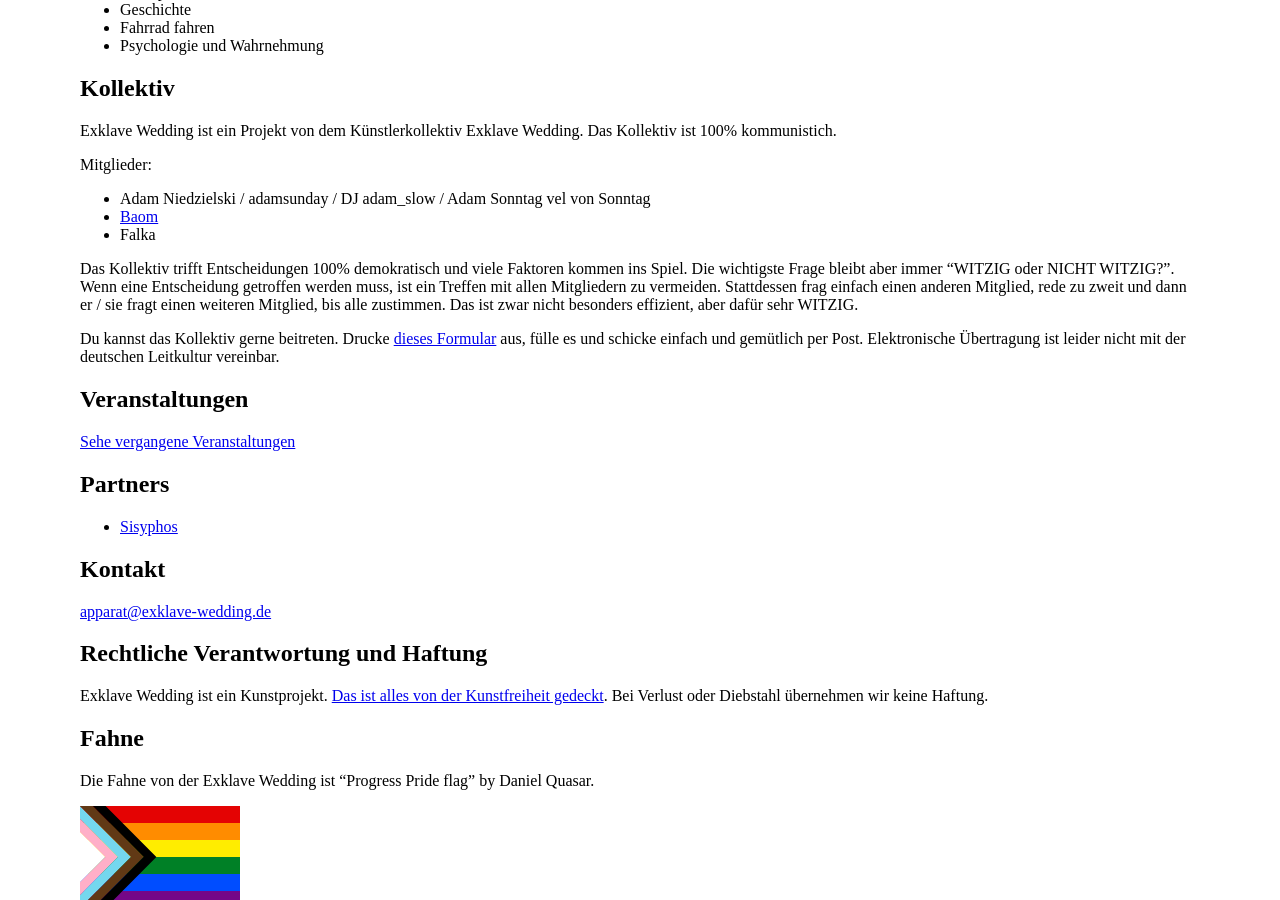
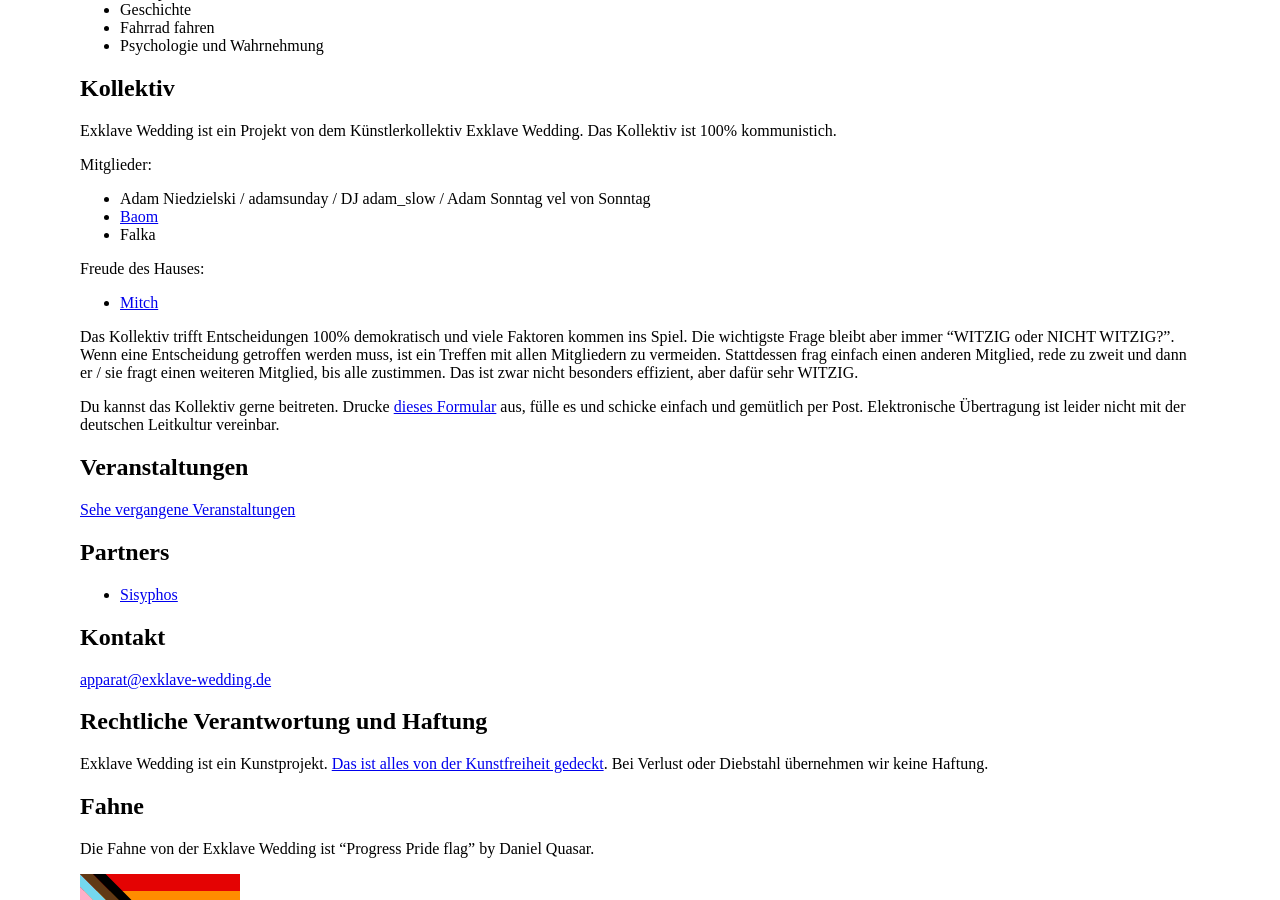
Before and after one commit to adamniedzielski/exklave-wedding, a Jekyll site: the page built from index.markdown, in a window 1280 px wide and 900 px high, scrolled down 623 px. Built offline with Jekyll 4.4.1, drawn with Linux system fonts in a browser that asks for light colours; our own code applies the rules of GitHub Pages for plain Markdown files.

Commit message:
Add Mitch

```diff
--- a/index.markdown
+++ b/index.markdown
@@ -51,6 +51,10 @@ Mitglieder:
 - [Baom](https://soundcloud.com/baommusic)
 - Falka
 
+Freude des Hauses:
+
+- [Mitch](https://soundcloud.com/mitchjconnolly)
+
 Das Kollektiv trifft Entscheidungen 100% demokratisch und viele Faktoren kommen ins Spiel. Die
 wichtigste Frage bleibt aber immer "WITZIG oder NICHT WITZIG?". Wenn eine Entscheidung getroffen
 werden muss, ist ein Treffen mit allen Mitgliedern zu vermeiden. Stattdessen frag einfach einen
```
